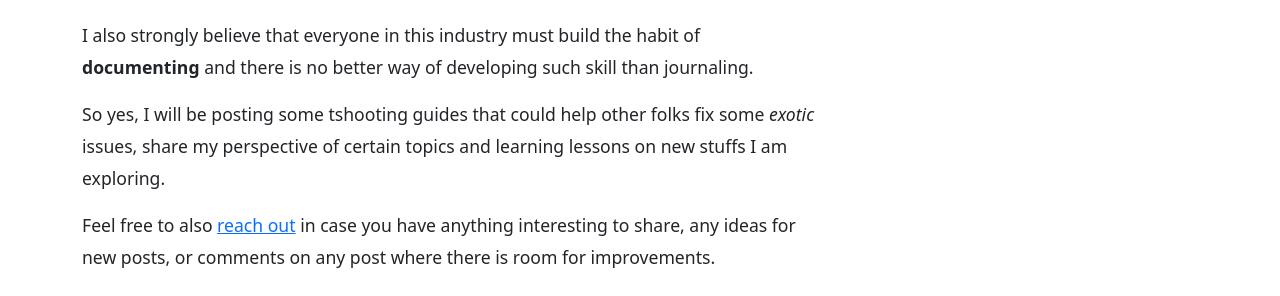
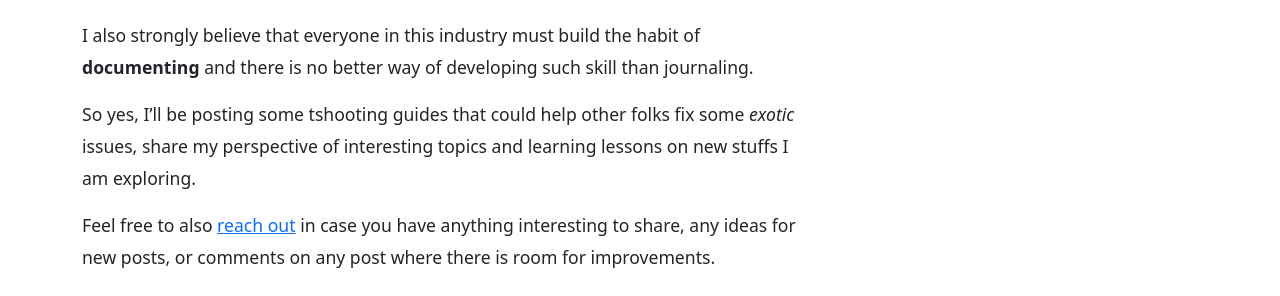
Before and after one commit to ismgonza/ismgonza.github.io, a Jekyll site: the page built from _posts/2024-11-27-hello_world.md, in a window 1280 px wide. Shown: the part 787-1083 px from the top of the page. Built offline with Jekyll 4.4.1, drawn with Linux system fonts in a browser that asks for light colours; nearby versions of some CDN libraries.

Commit message:
hw update

```diff
--- a/_posts/2024-11-27-hello_world.md
+++ b/_posts/2024-11-27-hello_world.md
@@ -18,9 +18,9 @@ and currently at __"_I have so many guides and tshooting notes, so let's make th
 
 I also strongly believe that everyone in this industry must build the habit of __documenting__ and there is no better way of developing such skill than journaling.
 
-So yes, I will be posting some tshooting guides that could help other folks fix some _exotic_ issues, share my perspective of certain topics and learning lessons on new stuffs I am exploring.
+So yes, I'll be posting some tshooting guides that could help other folks fix some _exotic_ issues, share my perspective of interesting topics and learning lessons on new stuffs I am exploring.
 
-Feel free to also [reach out](/pages/contact.html) in case you have anything interesting to share, any ideas for new posts, or comments on any post where there is room for improvements.
+Feel free to also [reach out](/contact/) in case you have anything interesting to share, any ideas for new posts, or comments on any post where there is room for improvements.
 
 Since this is a introductory post and I just want to get this rolling, I'll leave it up to here.
 
```
